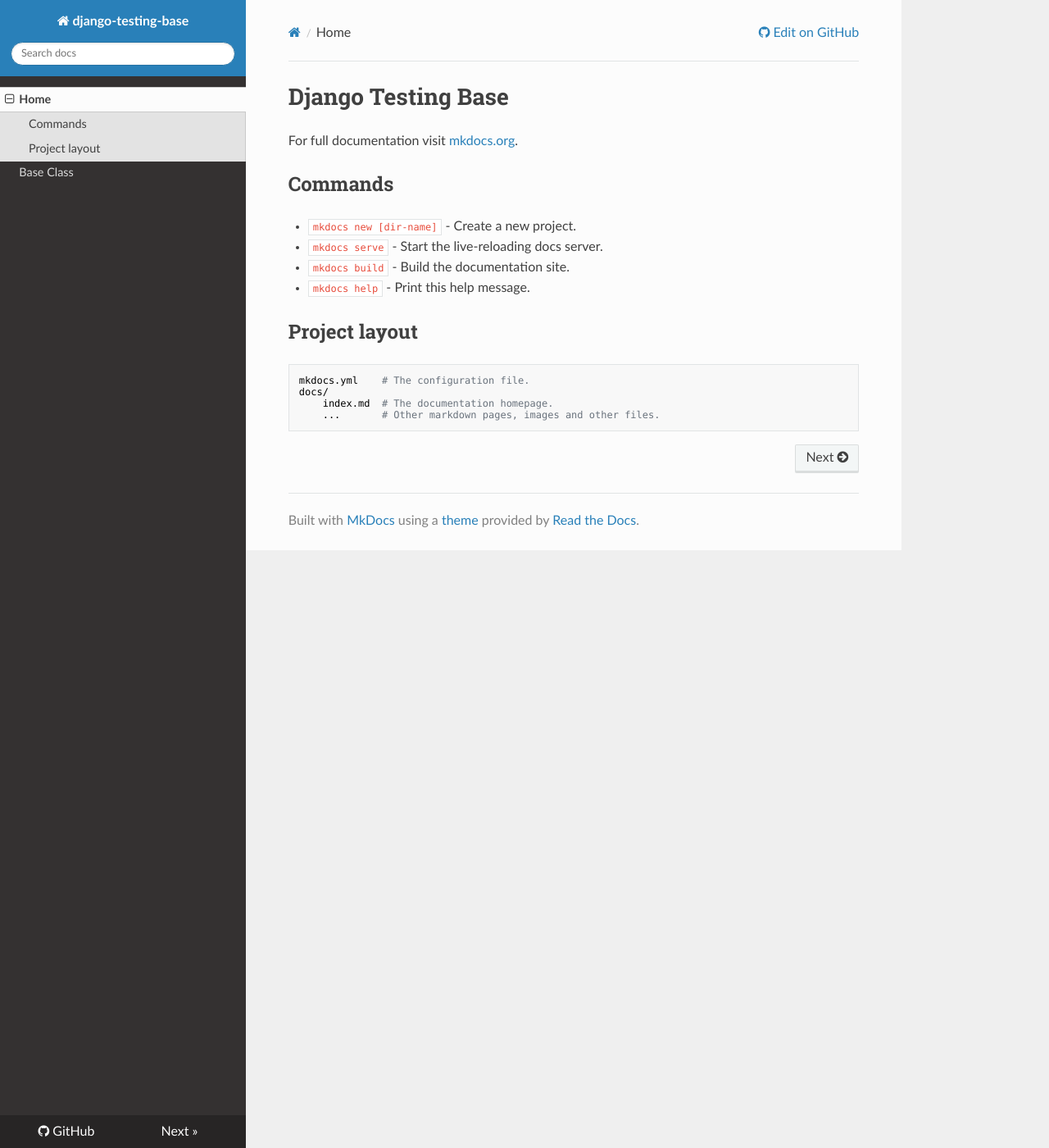
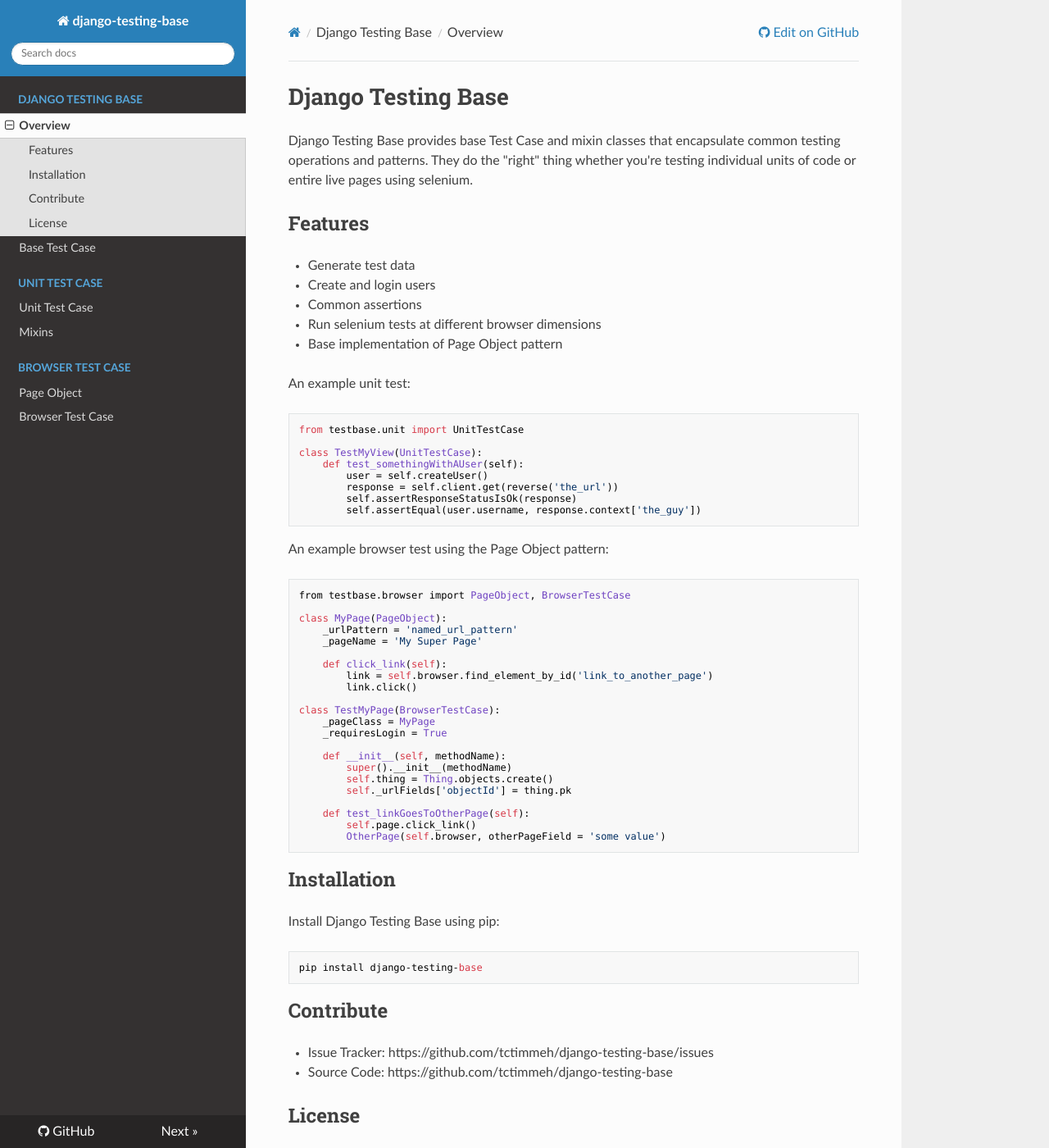
Before and after one commit to movermeyer/django-testing-base, an MkDocs documentation site: the page built from docs/index.md, in a window 1280 px wide and 1400 px high. Shown: the whole window at 82% size. Built offline with MkDocs 1.6.1, drawn with Linux system fonts in a browser that asks for light colours; nearby versions of some CDN libraries; old or Windows-style settings are respelled for this version of MkDocs; some of the changed text lies outside the part shown.

Commit message:
overview documentation and skeleton for remaining docs

```diff
--- a/docs/index.md
+++ b/docs/index.md
@@ -1,17 +1,63 @@
 # Django Testing Base
 
-For full documentation visit [mkdocs.org](http://mkdocs.org).
+Django Testing Base provides base Test Case and mixin classes that encapsulate common testing operations and patterns.
+They do  the "right" thing whether you're testing individual units of code or entire live pages using selenium.
 
-## Commands
+## Features
 
-* `mkdocs new [dir-name]` - Create a new project.
-* `mkdocs serve` - Start the live-reloading docs server.
-* `mkdocs build` - Build the documentation site.
-* `mkdocs help` - Print this help message.
+- Generate test data
+- Create and login users
+- Common assertions
+- Run selenium tests at different browser dimensions
+- Base implementation of Page Object pattern
 
-## Project layout
+An example unit test:
 
-    mkdocs.yml    # The configuration file.
-    docs/
-        index.md  # The documentation homepage.
-        ...       # Other markdown pages, images and other files.
+    from testbase.unit import UnitTestCase
+
+    class TestMyView(UnitTestCase):
+        def test_somethingWithAUser(self):
+            user = self.createUser()
+            response = self.client.get(reverse('the_url'))
+            self.assertResponseStatusIsOk(response)
+            self.assertEqual(user.username, response.context['the_guy'])
+
+An example browser test using the Page Object pattern:
+
+    from testbase.browser import PageObject, BrowserTestCase
+
+    class MyPage(PageObject):
+        _urlPattern = 'named_url_pattern'
+        _pageName = 'My Super Page'
+
+        def click_link(self):
+            link = self.browser.find_element_by_id('link_to_another_page')
+            link.click()
+
+    class TestMyPage(BrowserTestCase):
+        _pageClass = MyPage
+        _requiresLogin = True
+
+        def __init__(self, methodName):
+            super().__init__(methodName)
+            self.thing = Thing.objects.create()
+            self._urlFields['objectId'] = thing.pk
+
+        def test_linkGoesToOtherPage(self):
+            self.page.click_link()
+            OtherPage(self.browser, otherPageField = 'some value')
+
+## Installation
+
+Install Django Testing Base using pip:
+
+    pip install django-testing-base
+
+## Contribute
+
+- Issue Tracker: https://github.com/tctimmeh/django-testing-base/issues
+- Source Code: https://github.com/tctimmeh/django-testing-base
+
+## License
+
+The project is licensed under the MIT license.
--- a/mkdocs.yml
+++ b/mkdocs.yml
@@ -2,5 +2,9 @@
 theme: readthedocs
 repo_url: https://github.com/tctimmeh/django-testing-base
 pages:
-- [index.md, Home]
-- [base.md, Base Class]
+- [index.md, Django Testing Base, Overview]
+- [base.md, Django Testing Base, Base Test Case]
+- [unit/unit.md, Unit Test Case, Unit Test Case]
+- [unit/mixin.md, Unit Test Case, Mixins]
+- [browser/pageobject.md, Browser Test Case, Page Object]
+- [browser/browser.md, Browser Test Case, Browser Test Case]
```
Also changed, not shown: docs/browser/browser.md (added, +1 -0 lines), docs/browser/pageobject.md (added, +1 -0 lines), docs/unit/mixin.md (added, +1 -0 lines), docs/unit/unit.md (added, +1 -0 lines), docs/base.md (line endings or trailing spaces).
